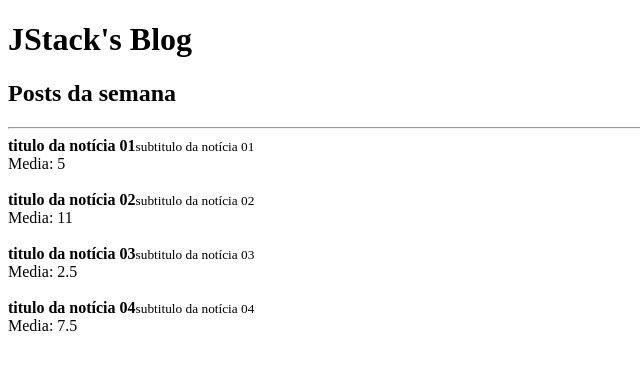
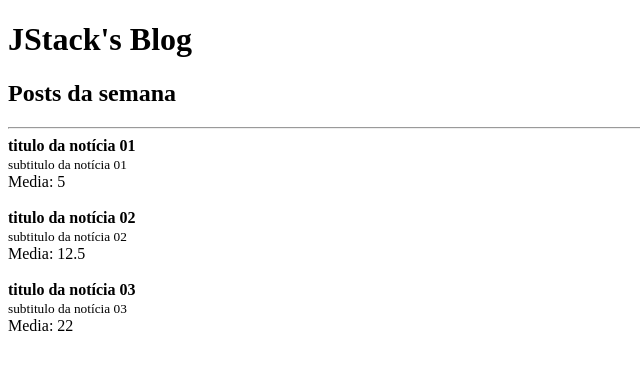
Before and after one commit to gabriellopes1010/React-fundamentals, a React app: page / in a window 1280 px wide. Shown: the top 370 px of the page, without its empty margins (0-640 px from the left). Built offline with nearby package versions, Linux system fonts and the light colour scheme.

Commit message:
feat: :sparkles: ajustando o webpack e render em lista

```diff
--- a/src/App.js
+++ b/src/App.js
@@ -2,6 +2,24 @@ import React from 'react';
 import Post from './Post';
 import Header from "./Header";
 //Render -> Renderizars
+
+const posts = [
+  {
+    title: "titulo da notícia 01",
+    subtitle: "subtitulo da notícia 01",
+    likes: 10,
+  },
+  {
+    title: "titulo da notícia 02",
+    subtitle: "subtitulo da notícia 02",
+    likes: 25,
+  },
+  {
+    title: "titulo da notícia 03",
+    subtitle: "subtitulo da notícia 03",
+    likes: 44,
+  },
+];
 
 function App() {
   return (
@@ -10,34 +28,16 @@ function App() {
 
       <hr />
 
-      <Post
-        likes={10}
-        post={{
-          title: "titulo da notícia 01",
-          subtitle: "subtitulo da notícia 01",
-        }}
-      />
-      <Post
-        likes={22} // Changed from "22" (string) to 22 (number)
-        post={{
-          title: "titulo da notícia 02",
-          subtitle: "subtitulo da notícia 02",
-        }}
-      />
-      <Post
-        likes={5}
-        post={{
-          title: "titulo da notícia 03",
-          subtitle: "subtitulo da notícia 03",
-        }}
-      />
-      <Post
-        likes={15}
-        post={{
-          title: "titulo da notícia 04",
-          subtitle: "subtitulo da notícia 04",
-        }}
-      />
+      {posts.map((post) => (
+        <Post
+          key={post.title}
+          likes={post.likes}
+          post={{
+            title: post.title,
+            subtitle: post.subtitle,
+          }}
+        />
+      ))}
     </>
   );
 }
--- a/src/Post.js
+++ b/src/Post.js
@@ -6,6 +6,7 @@ export default function Post(props) {
     <>
       <article>
         <strong>{props.post.title}</strong>
+        <br />
         <small>{props.post.subtitle}</small>
         <br />
         Media: {props.likes / 2}
--- a/webpack.config.js
+++ b/webpack.config.js
@@ -1,11 +1,37 @@
+const { CleanWebpackPlugin } = require("clean-webpack-plugin");
+const HtmlWebpackPlugin = require("html-webpack-plugin");
 const path = require("path");
 
 module.exports = {
-  entry: path.resolve(__dirname, "transpiled", "index.js"),
-  // src/index.js -> não é uma boa pois o file de um sistema pode ser diferente
+  entry: path.resolve(__dirname, "src", "index.js"), // Updated entry path to src/index.js
   output: {
     path: path.resolve(__dirname, "build"),
     filename: "bundle.js",
   },
-  mode: "development", // Ensure development mode is set
+  mode: "development",
+  // Ensure development mode is set
+  plugins: [
+    new HtmlWebpackPlugin({
+      template: path.resolve(__dirname, "public", "index.html"), // Updated template path to src/index.html
+    }),
+    new CleanWebpackPlugin(),
+  ],
+  module: {
+    rules: [
+      {
+        test: /\.js$/,
+        exclude: /node_modules/,
+        use: {
+          loader: "babel-loader",
+          options: {
+            presets: ["@babel/preset-env", "@babel/preset-react"],
+          },
+        },
+      },
+      {
+        test: /\.css$/,
+        use: ["style-loader", "css-loader"],
+      },
+    ],
+  },
 };
```
